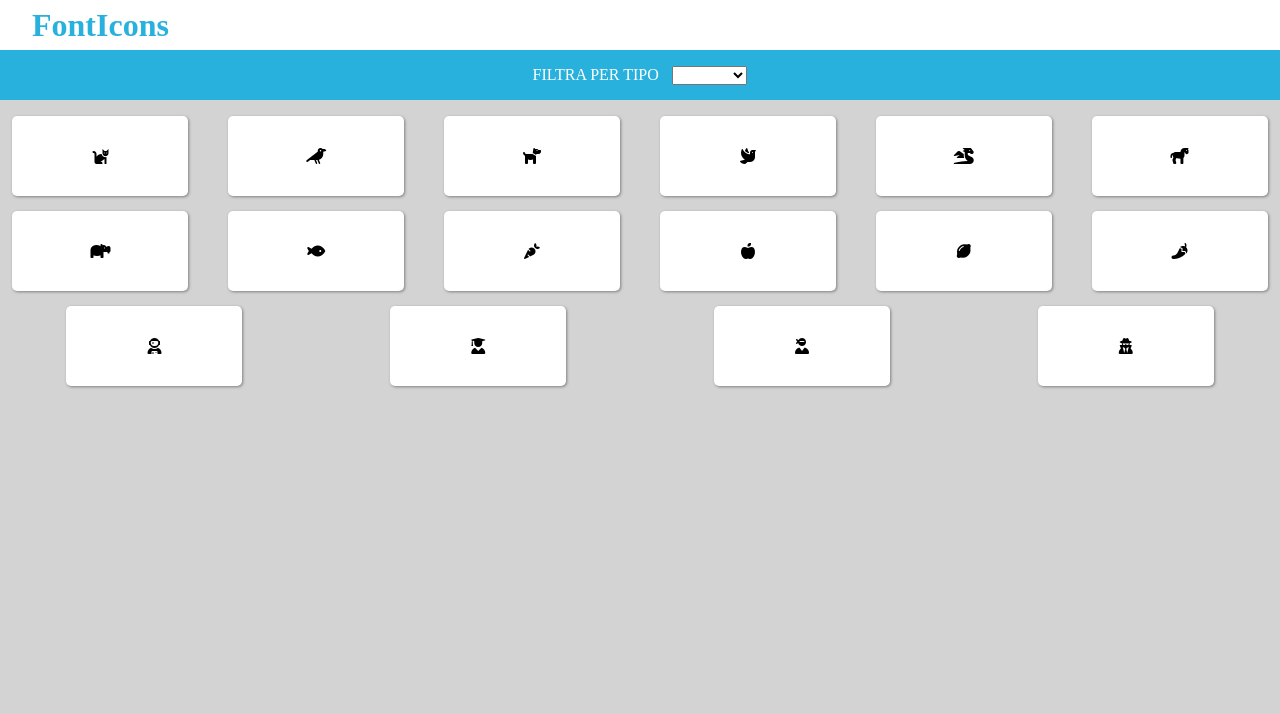
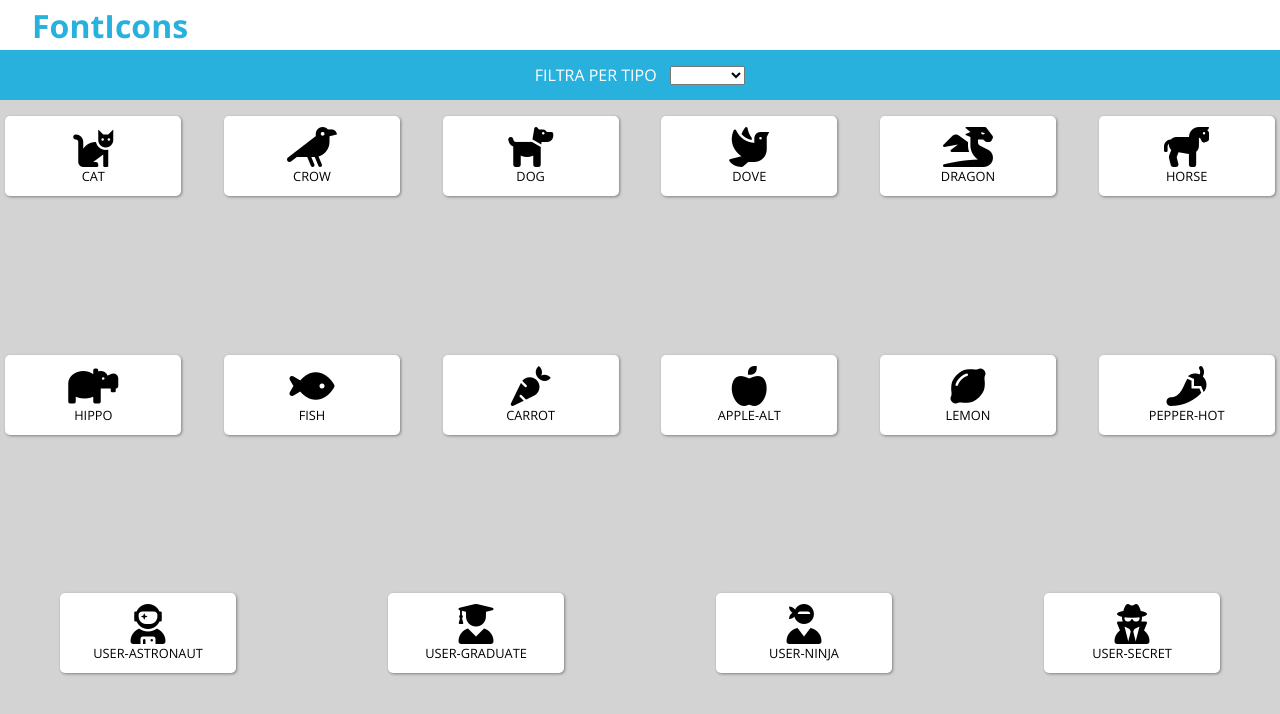
Before and after one commit to filauro1989/js-es6-icons, a plain HTML site: page index.html in a window 1280 px wide. Drawn offline with nearby package versions, Linux system fonts and the light colour scheme.

Commit message:
style on cards

```diff
--- a/css/style.css
+++ b/css/style.css
@@ -2,6 +2,11 @@
     margin: 0;
     padding: 0;
     box-sizing: border-box;
+}
+
+body {
+    font-size: 100%;
+    font-family: 'Open Sans', sans-serif;
 }
 /* header */
 header {
@@ -42,11 +47,12 @@ main {
 }
 .container {
     width: 100%;
+    height: 100%;
     padding-top: 1em;
     display: flex;
     flex-wrap: wrap;
     justify-content: space-around;
-    gap: 15px;
+    gap: 2em;
 }
 .card {
     width: 22vh;
@@ -54,7 +60,15 @@ main {
     background-color: white;
     box-shadow: 1px 1px 3px grey;
     display: flex;
+    flex-direction: column;
     justify-content: center;
     align-items: center;
     border-radius: 5px;
 }
+.card-name {
+    text-transform: uppercase;
+    font-size: 0.8em;
+}
+.card i {
+    font-size: 2.5em;
+}
--- a/data.js
+++ b/data.js
@@ -119,7 +119,7 @@ let container = document.querySelector('.container');
 
 for (let index = 0; index < stuff.length; index++) {
 	const element = stuff[index];
-	let content = `<div class="card"><i class="${element.family} ${element.prefix}${element.name}"</i></div>`;
+	let content = `<div class="card"><i class="${element.family} ${element.prefix}${element.name}"></i> <div class="card-name">${element.name}</div></div>`;
 
 	container.innerHTML += content;
 
--- a/index.html
+++ b/index.html
@@ -5,6 +5,9 @@
     <meta http-equiv="X-UA-Compatible" content="IE=edge">
     <meta name="viewport" content="width=device-width, initial-scale=1.0">
     <link rel="stylesheet" href="https://cdnjs.cloudflare.com/ajax/libs/font-awesome/6.0.0-beta3/css/all.min.css" integrity="sha512-Fo3rlrZj/k7ujTnHg4CGR2D7kSs0v4LLanw2qksYuRlEzO+tcaEPQogQ0KaoGN26/zrn20ImR1DfuLWnOo7aBA==" crossorigin="anonymous" referrerpolicy="no-referrer" />
+    <link rel="preconnect" href="https://fonts.googleapis.com">
+    <link rel="preconnect" href="https://fonts.gstatic.com" crossorigin>
+    <link href="https://fonts.googleapis.com/css2?family=Open+Sans:wght@300;400;500;600;700;800&display=swap" rel="stylesheet">
     <link rel="stylesheet" href="css/style.css">
     <title>js-es6-icons</title>
 </head>
```
